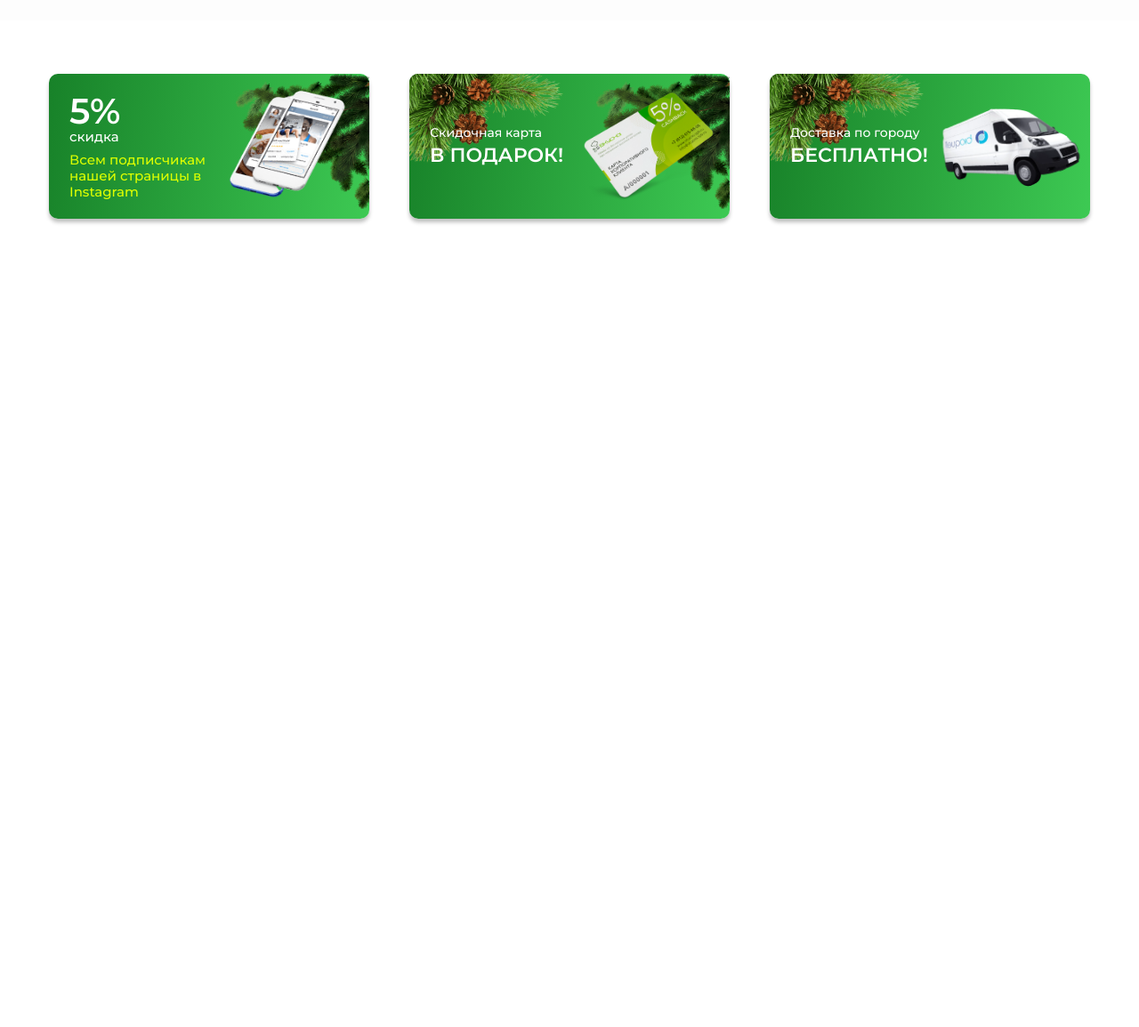
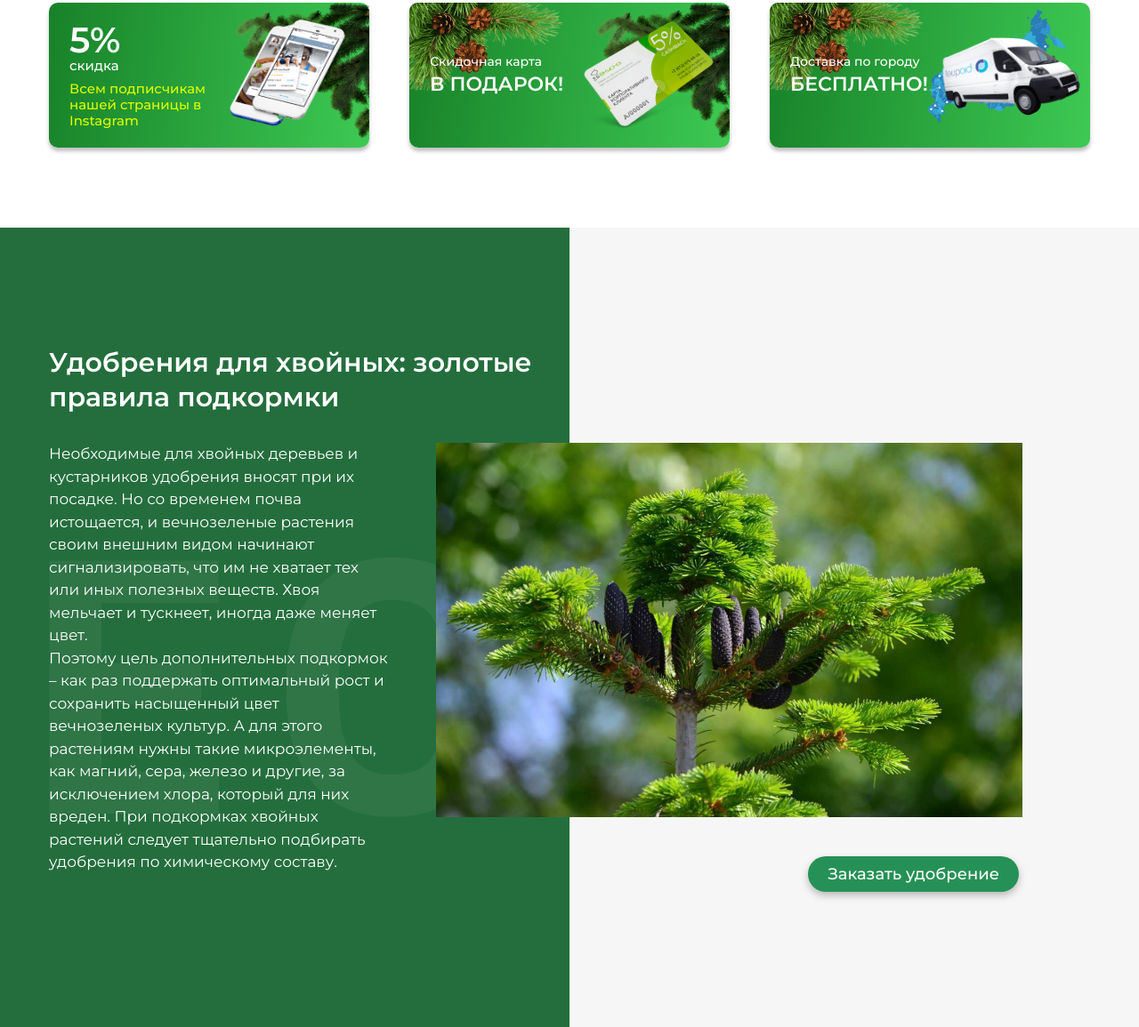
Before and after one commit to boris021/pine, a website: page #src/index.html in a window 1280 px wide. Shown: the part 1505-2660 px from the top of the page at 89% size. Before the commit the page ends 1841 px from the top, so only its background shows below. Drawn offline with nearby package versions, Linux system fonts and the light colour scheme; files that its build step writes are made by us from their sources; files whose address does not match are found by name.

Commit message:
add block

```diff
--- a/#src/index.html
+++ b/#src/index.html
@@ -112,6 +112,35 @@
 				</div>
 			</section>
 
+			<section class="pine">
+				<div class="pine__container _container">
+					<div class="pine__body">
+
+						<div class="pine__block">
+							<div class="pine__title">Удобрения для хвойных: золотые правила подкормки</div>
+							<div class="pine__text">
+								<p>Необходимые для хвойных деревьев и кустарников удобрения вносят при их
+									посадке. Но со временем почва истощается, и вечнозеленые растения своим внешним видом
+									начинают сигнализировать, что им не хватает тех или иных полезных веществ. Хвоя мельчает и
+									тускнеет, иногда даже меняет цвет.</p>
+
+								<p>Поэтому цель дополнительных подкормок – как раз поддержать оптимальный рост и сохранить
+									насыщенный цвет вечнозеленых культур. А для этого растениям нужны такие микроэлементы, как
+									магний, сера, железо и другие, за исключением хлора, который для них вреден. При подкормках
+									хвойных растений следует тщательно подбирать удобрения по химическому составу.</p>
+							</div>
+							<img src="img/eco.png" alt="main" class="pine-bg">
+						</div>
+
+						<div class="pine__photo">
+							<img src="img/pine-pohto.png" alt="pine" class="pain-img _ibg">
+							<a href="" class="pine__btn button button-green">Заказать удобрение</a>
+						</div>
+
+					</div>
+				</div>
+			</section>
+
 		</main>
 		@@include('_footer.html',{})
 	</div>
--- a/#src/scss/style.scss
+++ b/#src/scss/style.scss
@@ -58,7 +58,7 @@ body {
 	overflow: hidden;
 	display: flex;
 	flex-direction: column;
-	background-color: #FDFDFD;
+	background-color: #F6F6F6;
 }
 
 //</ОБОЛОЧКА>===========================================================================================================
@@ -108,8 +108,6 @@ body {
 .page__main {
 	padding: 0 0 0 0;
 	background-color: #E8EAE7;
-
-
 }
 
 .main__body {
@@ -310,7 +308,7 @@ body {
 
 // tovar =========================================================
 .tovar {
-	padding: 100px 0;
+	padding: 60px 0;
 }
 
 .tovar__body {
@@ -406,11 +404,8 @@ body {
 	border-radius: 10px;
 	padding: 25px;
 	transition: all 0.3s ease 0s;
+	margin-bottom: 30px;
 	text-align: center;
-
-	&:not(:last-child) {
-		margin-bottom: 30px;
-	}
 
 	&:hover {
 		box-shadow: 0px 0px 30px 5px rgba(0, 62, 119, 0.2);
@@ -477,10 +472,10 @@ body {
 	display: flex;
 	align-items: center;
 	justify-content: space-between;
-	transition: all 0.3s ease 0s;
+	transition: background-position 0.5s ease 0s;
 
 	&:hover {
-		// background: linear-gradient(97.88deg, #3DC953 0.93%, #188229 99.28%);
+		background-position: 0px 163px;
 		box-shadow: 0px 4px 4px rgba(0, 0, 0, 0.45);
 	}
 
@@ -573,3 +568,146 @@ body {
 	background: url(../img/sale-2-before.png) top left no-repeat;
 	z-index: 2;
 }
+
+.sale__item-3::after {
+	position: absolute;
+	content: '';
+	right: 0;
+	top: 0;
+	width: 100%;
+	height: 100%;
+	background: url(../img/sale-3-after.png) top right no-repeat;
+	z-index: 2;
+}
+
+// pain ==================================================================================
+.pine {
+	padding: 80px 0;
+	position: relative;
+
+	@media (max-width:$md3+px) {
+		padding: 40px 0;
+	}
+
+	&::after {
+		position: absolute;
+		content: '';
+		left: 0;
+		top: 0;
+		width: 100%;
+		height: 100%;
+		background: $mainGreen;
+		transform: translate(-50%, 0);
+		z-index: 2;
+
+		@media (max-width:$md2+px) {
+			transform: translate(0, 0);
+		}
+	}
+}
+
+.pine__body {
+	display: flex;
+	flex-wrap: wrap;
+	justify-content: space-between;
+	padding: 52px 0px 92px 0px;
+}
+
+.pine__block {
+	position: relative;
+	flex: 0 0 50%;
+	z-index: 3;
+
+	@media (max-width:$md2+px) {
+		flex: 0 1 100%;
+	}
+}
+
+.pine__title {
+	font-weight: 600;
+	font-size: 30px;
+	line-height: 130%;
+	color: $mainWhite;
+	margin-bottom: 32px;
+}
+
+.pine__text {
+	font-weight: normal;
+	color: $mainWhite;
+	font-size: 17px;
+	line-height: 150%;
+	margin-right: 200px;
+
+	@media (max-width:$md2+px) {
+		// width: 800px;
+		margin-right: 0;
+	}
+}
+
+.pine-bg {
+	position: absolute;
+	content: '';
+	top: 40%;
+	left: 0;
+	z-index: 10;
+
+	@media (max-width:$md2+px) {
+		top: 20%;
+	}
+}
+
+.pine__photo {
+	flex: 0 0 50%;
+	position: relative;
+	display: flex;
+	align-items: flex-end;
+	justify-content: flex-end;
+
+	@media (max-width:$md2+px) {
+		flex: 0 1 100%;
+	}
+}
+
+.pain-img {
+	position: absolute;
+	content: '';
+	top: 110px;
+	left: -150px;
+	z-index: 5;
+
+	@media (max-width:1185px) {
+		left: -1px;
+	}
+
+	@media (max-width:$md2+px) {
+		left: 50px;
+		top: 50px;
+	}
+
+	@media (max-width:$md3+px) {
+		display: block;
+		margin: 0 auto;
+		width: 100%;
+		left: 0;
+	}
+}
+
+.pine__btn {
+	position: absolute;
+	content: '';
+	bottom: -20px;
+	right: 80px;
+
+	@media (max-width:$md2+px) {
+		bottom: 0;
+		top: 500px;
+		right: 0;
+		text-align: center;
+		margin: 0 auto;
+		position: relative;
+	}
+
+	@media (max-width:$md3+px) {
+		display: none;
+	}
+}
```
Also changed, not shown: pine/index.html (+29 -0 lines), #src/img/ECO.png (added), #src/img/pine-pohto.png (added), pine/css/style.min.css, pine/img/ECO.png (added), pine/img/pine-pohto.png (added).
